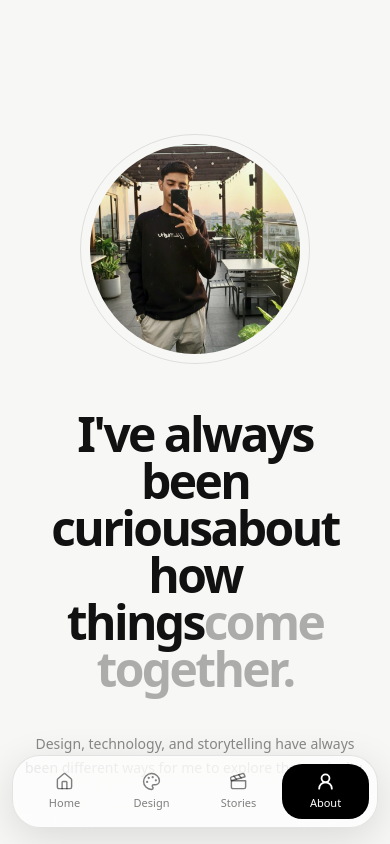
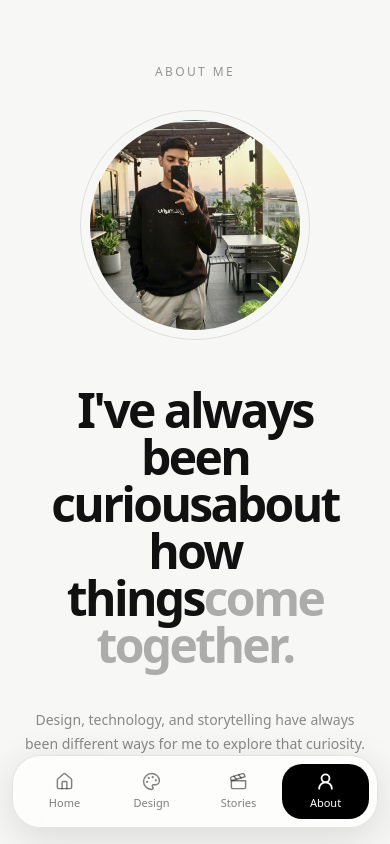
Before and after one commit to mayank-sharma09/mayankdadhich09, a Next.js app: page /about in a window 390 px wide. Shown: the top 844 px of the page. Built offline with nearby package versions, Linux system fonts and the light colour scheme.

Commit message:
design updated

```diff
--- a/src/app/about/page.jsx
+++ b/src/app/about/page.jsx
@@ -17,10 +17,14 @@ export default function Page() {
     <section
   data-theme="light"
   data-label="WELCOME"
-  className="relative mx-auto max-w-7xl overflow-hidden px-6 pb-24 pt-36 sm:px-10 md:pt-40 lg:px-16"
+  className="relative mx-auto max-w-7xl overflow-hidden px-6 pb-24 pt-16 sm:px-10 md:pt-40 lg:px-16"
 >
   <div className="relative z-10">
-
+<div className="mb-10 text-center md:hidden">
+  <p className="text-xs font-medium uppercase tracking-[0.2em] text-black/40">
+    About Me
+  </p>
+</div>
     {/* PHOTO */}
     <div className="about-photo relative mx-auto mb-14 flex justify-center md:mb-16">
 
```
